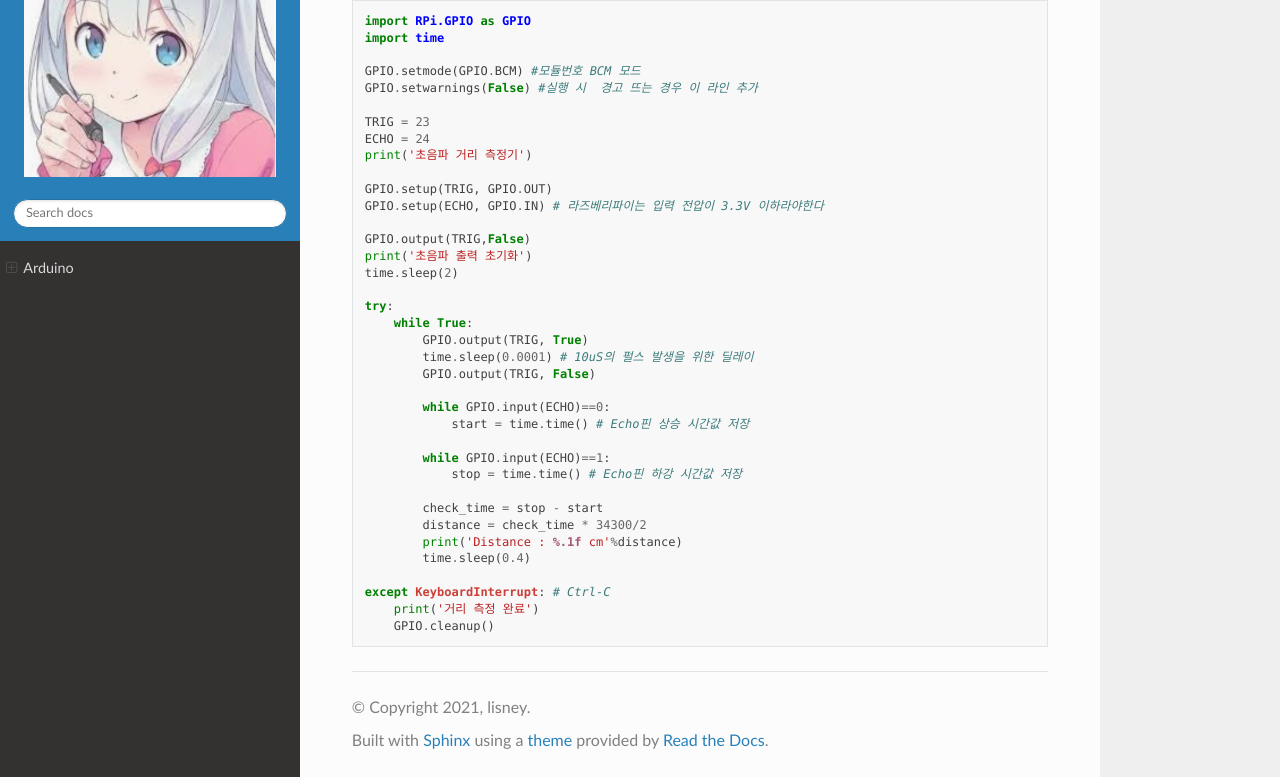
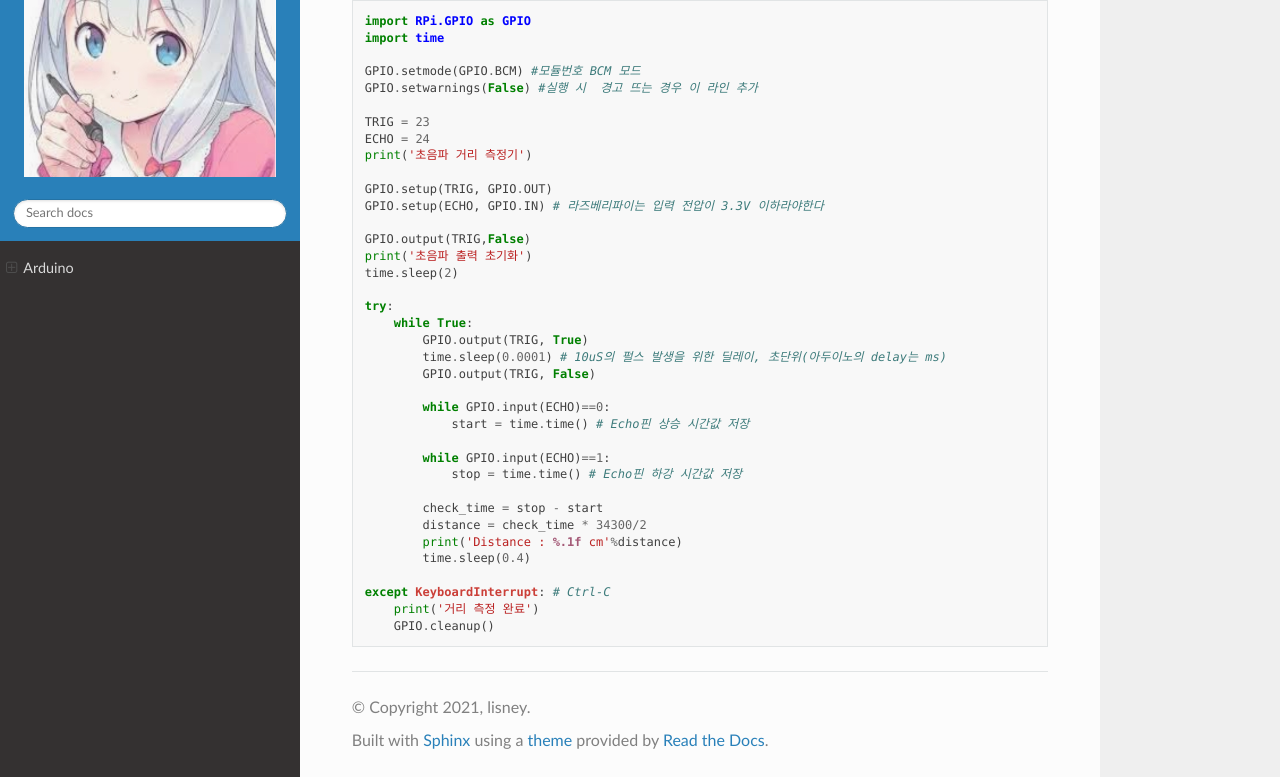
Before and after one commit to lisney/RTD, a Sphinx documentation site: the page built from docs/source/new/Arduino.md, in a window 1280 px wide and 900 px high, scrolled down 10375 px, cut to the strip 123-900 px from the top of the window. Built offline with Sphinx 7.4.7 and the Read the Docs theme 2.0.0, drawn with Linux system fonts in a browser that asks for light colours; pages that are not in the unit, such as notebooks, are missing from menus.

Commit message:
Update Arduino.md

```diff
--- a/docs/source/new/Arduino.md
+++ b/docs/source/new/Arduino.md
@@ -326,7 +326,7 @@ time.sleep(2)
 try:
     while True:
         GPIO.output(TRIG, True)
-        time.sleep(0.0001) # 10uS의 펄스 발생을 위한 딜레이
+        time.sleep(0.0001) # 10uS의 펄스 발생을 위한 딜레이, 초단위(아두이노의 delay는 ms)
         GPIO.output(TRIG, False)
 
         while GPIO.input(ECHO)==0:
```
